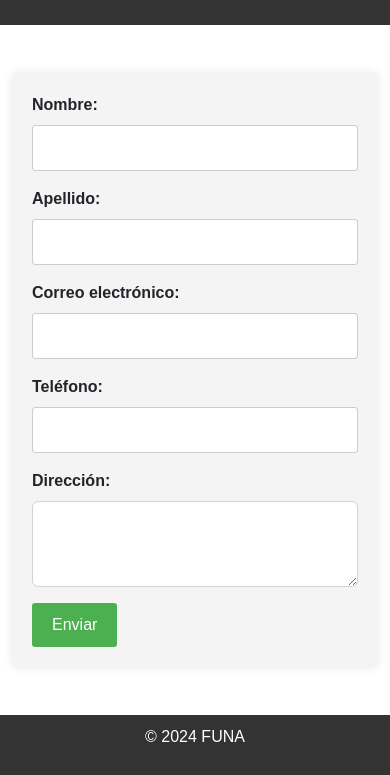
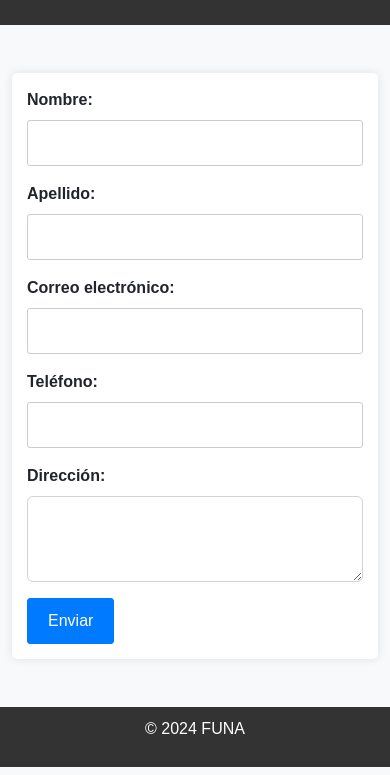
Before and after one commit to LuisGonzalo2/Tarea5, a plain HTML site: page index.html in a window 390 px wide. Shown: the part 90-865 px from the top of the page. Drawn offline with nearby package versions, Linux system fonts and the light colour scheme.

Commit message:
Update styles.css

```diff
--- a/styles.css
+++ b/styles.css
@@ -3,6 +3,7 @@ body {
     font-family: Arial, sans-serif;
     margin: 0;
     padding: 0;
+    background-color: #f8f9fa;
 }
 
 /* Encabezado */
@@ -15,23 +16,22 @@ header {
 
 /* Formulario */
 form {
-    margin: 20px auto;
-    max-width: 400px;
-    padding: 20px;
-    background-color: #f4f4f4;
+    background-color: #fff;
     border-radius: 5px;
     box-shadow: 0 0 10px rgba(0, 0, 0, 0.1);
+    padding: 30px;
 }
 
+/* Etiquetas de los campos */
 label {
-    display: block;
-    margin-bottom: 5px;
     font-weight: bold;
 }
 
+/* Campos de entrada */
 input[type="text"],
 input[type="email"],
-input[type="tel"] {
+input[type="tel"],
+textarea {
     width: 100%;
     padding: 10px;
     margin-bottom: 15px;
@@ -40,18 +40,51 @@ input[type="tel"] {
     box-sizing: border-box;
 }
 
-button[type="submit"] {
-    background-color: #4CAF50;
+/* Área de texto */
+textarea {
+    resize: vertical; /* Permitir redimensionar verticalmente */
+}
+
+/* Botón de envío */
+.btn-primary {
+    background-color: #007bff;
+    border-color: #007bff;
     color: #fff;
     padding: 10px 20px;
-    border: none;
     border-radius: 3px;
     cursor: pointer;
     transition: background-color 0.3s ease;
 }
 
-button[type="submit"]:hover {
-    background-color: #45a049;
+.btn-primary:hover {
+    background-color: #0069d9;
+    border-color: #0062cc;
+}
+
+/* Animaciones */
+.animate__animated {
+    animation-duration: 1s;
+    animation-fill-mode: both;
+}
+
+.animate__fadeInDown {
+    animation-name: fadeInDown;
+}
+
+.animate__fadeInUp {
+    animation-name: fadeInUp;
+}
+
+.animate__fadeOutDown {
+    animation-name: fadeOutDown;
+}
+
+.animate__pulse {
+    animation-name: pulse;
+}
+
+.animate__infinite {
+    animation-iteration-count: infinite;
 }
 
 /* Pie de página */
@@ -61,3 +94,10 @@ footer {
     padding: 10px;
     text-align: center;
 }
+
+/* Estilos responsivos */
+@media (max-width: 576px) {
+    form {
+        padding: 15px;
+    }
+}
```
